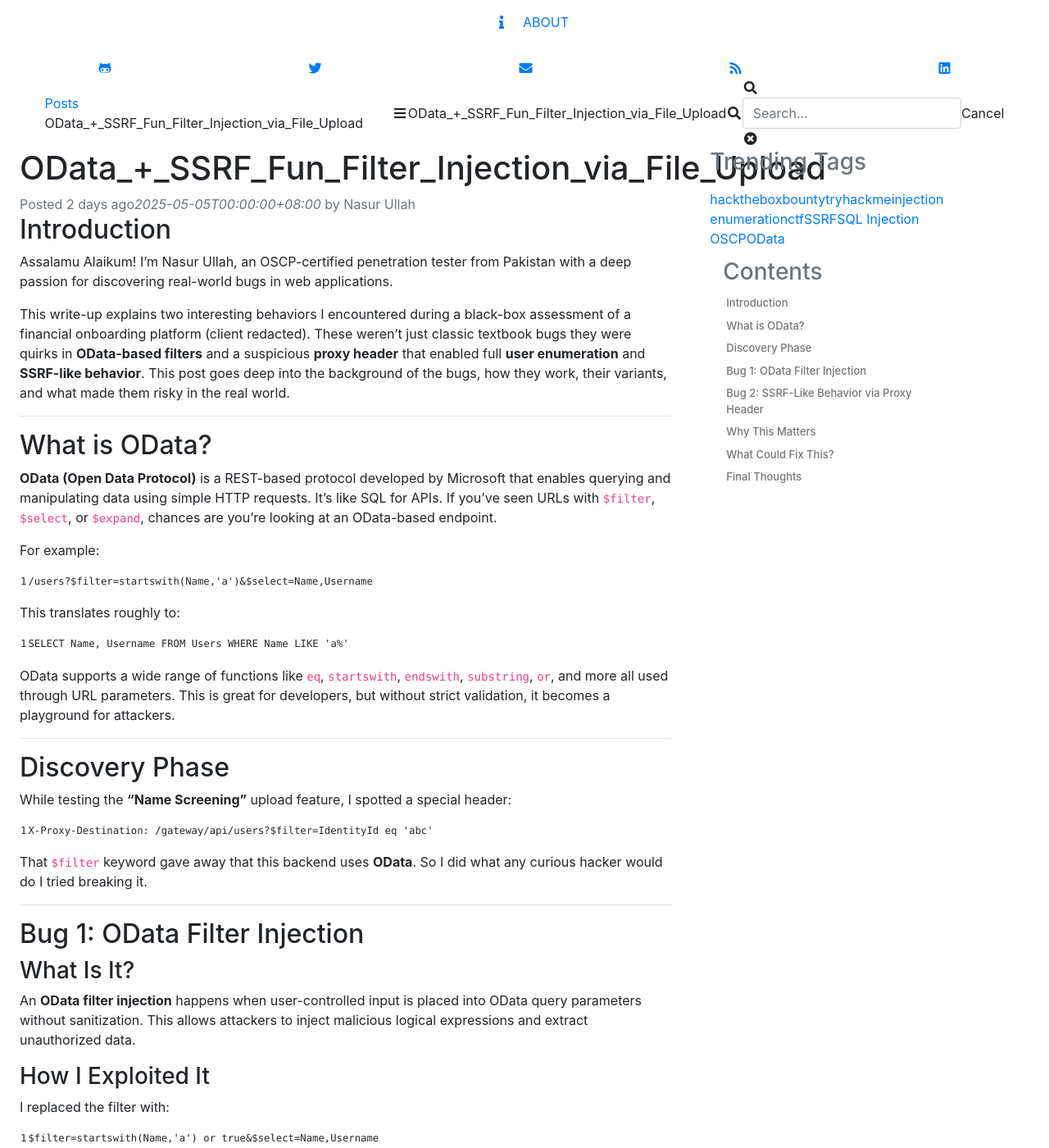
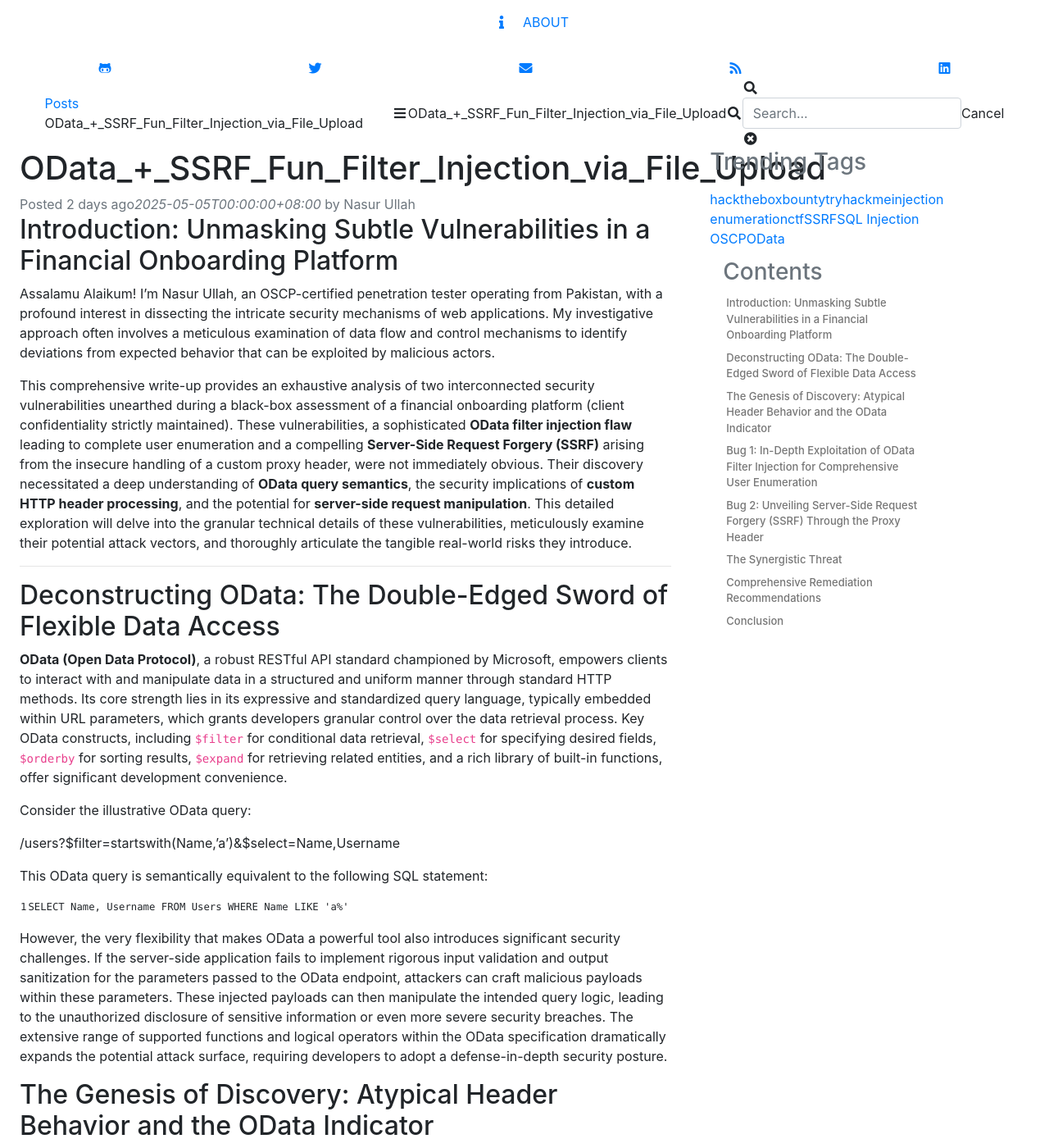
Before and after one commit to Spy0x7/Spy0x7.github.io, a Jekyll site: the page built from _posts/2025-5-5-OData-SSRF-Fun-Filter-Injection-via-File-Upload.md, in a window 1280 px wide and 1400 px high, scrolled down 617 px. Shown: the whole window at 82% size. Built offline with Jekyll 4.4.1, drawn with Linux system fonts in a browser that asks for light colours; nearby versions of some CDN libraries; comment, search, counter and statistics services are not loaded; some of the changed text lies outside the part shown.

Commit message:
Update 2025-5-5-OData-SSRF-Fun-Filter-Injection-via-File-Upload.md

````diff
--- a/_posts/2025-5-5-OData-SSRF-Fun-Filter-Injection-via-File-Upload.md
+++ b/_posts/2025-5-5-OData-SSRF-Fun-Filter-Injection-via-File-Upload.md
@@ -6,155 +6,123 @@
 tags: [bounty, OData, injection, SSRF, IDOR, enumeration]
 ---
 
-## Introduction
+## Introduction: Unmasking Subtle Vulnerabilities in a Financial Onboarding Platform
 
-Assalamu Alaikum! I’m Nasur Ullah, an OSCP-certified penetration tester from Pakistan with a deep passion for discovering real-world bugs in web applications.
+Assalamu Alaikum! I'm Nasur Ullah, an OSCP-certified penetration tester operating from Pakistan, with a profound interest in dissecting the intricate security mechanisms of web applications. My investigative approach often involves a meticulous examination of data flow and control mechanisms to identify deviations from expected behavior that can be exploited by malicious actors.
 
-This write-up explains two interesting behaviors I encountered during a black-box assessment of a financial onboarding platform (client redacted). These weren’t just classic textbook bugs  they were quirks in **OData-based filters** and a suspicious **proxy header** that enabled full **user enumeration** and **SSRF-like behavior**. This post goes deep into the background of the bugs, how they work, their variants, and what made them risky in the real world.
+This comprehensive write-up provides an exhaustive analysis of two interconnected security vulnerabilities unearthed during a black-box assessment of a financial onboarding platform (client confidentiality strictly maintained). These vulnerabilities, a sophisticated **OData filter injection flaw** leading to complete user enumeration and a compelling **Server-Side Request Forgery (SSRF)** arising from the insecure handling of a custom proxy header, were not immediately obvious. Their discovery necessitated a deep understanding of **OData query semantics**, the security implications of **custom HTTP header processing**, and the potential for **server-side request manipulation**. This detailed exploration will delve into the granular technical details of these vulnerabilities, meticulously examine their potential attack vectors, and thoroughly articulate the tangible real-world risks they introduce.
 
 ---
 
-## What is OData?
+## Deconstructing OData: The Double-Edged Sword of Flexible Data Access
 
-**OData (Open Data Protocol)** is a REST-based protocol developed by Microsoft that enables querying and manipulating data using simple HTTP requests. It’s like SQL for APIs. If you’ve seen URLs with `$filter`, `$select`, or `$expand`, chances are you’re looking at an OData-based endpoint.
+**OData (Open Data Protocol)**, a robust RESTful API standard championed by Microsoft, empowers clients to interact with and manipulate data in a structured and uniform manner through standard HTTP methods. Its core strength lies in its expressive and standardized query language, typically embedded within URL parameters, which grants developers granular control over the data retrieval process. Key OData constructs, including `$filter` for conditional data retrieval, `$select` for specifying desired fields, `$orderby` for sorting results, `$expand` for retrieving related entities, and a rich library of built-in functions, offer significant development convenience.
 
-For example:
-```
+Consider the illustrative OData query:
+
 /users?$filter=startswith(Name,'a')&$select=Name,Username
-```
 
-This translates roughly to:
+This OData query is semantically equivalent to the following SQL statement:
 
 ```sql
 SELECT Name, Username FROM Users WHERE Name LIKE 'a%'
 ```
 
-OData supports a wide range of functions like `eq`, `startswith`, `endswith`, `substring`, `or`, and more  all used through URL parameters. This is great for developers, but without strict validation, it becomes a playground for attackers.
+However, the very flexibility that makes OData a powerful tool also introduces significant security challenges. If the server-side application fails to implement rigorous input validation and output sanitization for the parameters passed to the OData endpoint, attackers can craft malicious payloads within these parameters. These injected payloads can then manipulate the intended query logic, leading to the unauthorized disclosure of sensitive information or even more severe security breaches. The extensive range of supported functions and logical operators within the OData specification dramatically expands the potential attack surface, requiring developers to adopt a defense-in-depth security posture.
 
----
+## The Genesis of Discovery: Atypical Header Behavior and the OData Indicator
 
-## Discovery Phase
-
-While testing the **“Name Screening”** upload feature, I spotted a special header:
+During the security assessment of the "Name Screening" file upload functionality, an unusual HTTP header piqued my interest:
 
 ```
 X-Proxy-Destination: /gateway/api/users?$filter=IdentityId eq 'abc'
 ```
 
-That `$filter` keyword gave away that this backend uses **OData**. So I did what any curious hacker would do  I tried breaking it.
+The presence of the $filter keyword within the value of a custom HTTP header immediately suggested the utilization of an OData backend for data retrieval. This seemingly innocuous detail became the critical pivot point for subsequent investigation, prompting a focused effort to understand the intricate interplay between this custom header and the underlying data access mechanisms. The direct exposure of OData query parameters within a custom header, rather than the more conventional URL parameters, hinted at a potential lack of robust abstraction layers and consequently, an elevated risk of injection vulnerabilities.
 
----
+## Bug 1: In-Depth Exploitation of OData Filter Injection for Comprehensive User Enumeration
 
-## Bug 1: OData Filter Injection
+### Technical Dissection: The Inner Workings of Filter Injection
 
-### What Is It?
+An OData filter injection vulnerability arises when user-controlled input is directly incorporated into the $filter parameter of an OData query without undergoing rigorous input sanitization and validation. This oversight allows a malicious actor to inject arbitrary OData expressions, effectively manipulating the intended logic of the data retrieval query to extract unauthorized information. The expressive power of OData's filter syntax, encompassing Boolean logic operators (and, or, not) and a diverse set of built-in functions (startswith, endswith, substringof, eq, ne, gt, lt, ge, le), provides a rich landscape for crafting sophisticated injection payloads.
 
-An **OData filter injection** happens when user-controlled input is placed into OData query parameters without sanitization. This allows attackers to inject malicious logical expressions and extract unauthorized data.
+### The Exploitation Methodology: Bypassing Intended Filtering Mechanisms
 
-### How I Exploited It
+Recognizing the direct utilization of the X-Proxy-Destination header's value in the construction of the backend OData query, I embarked on an attempt to inject carefully crafted malicious OData filter expressions. By strategically replacing the original filter with the following crafted payload:
 
-I replaced the filter with:
 ```
 $filter=startswith(Name,'a') or true&$select=Name,Username
 ```
 
-Instead of returning just my data, the API responded with **all users in the system**, including internal accounts:
+The underlying objective was to introduce a logical tautology (or true) that would effectively circumvent the intended filtering logic enforced by the original query. The initial condition, startswith(Name,'a'), would evaluate to either true or false for each user record. However, the subsequent or true clause would ensure that the entire filter expression invariably evaluates to true, thereby causing the query to return all user records irrespective of their name. Furthermore, the inclusion of the $select=Name,Username parameter explicitly instructed the server to return the Name and Username fields for each retrieved user.
 
-- `admin@redacted.com`
-- `opsmanager@redacted.com`
-- Phone-number-style usernames
-- And more…
+### The Ramifications: Unveiling a Trove of Sensitive User Data
 
-All of this happened **with a normal user role**.
+The server's response to this meticulously crafted request was deeply concerning from a security perspective. Instead of merely returning data associated with my test user account, the API disclosed a comprehensive inventory of all user accounts within the system, including highly privileged and sensitive internal accounts:
+
+- **admin@redacted.com**
+- **opsmanager@redacted.com**
+- **Usernames formatted as phone numbers**
+- **A multitude of other internal user accounts**
 
 ![User Enumeration](/assets/OData/info.png)
 
-### Why This Worked
+This unauthorized disclosure of a complete user directory, achieved through a standard user role, constitutes a severe horizontal privilege escalation and a blatant violation of the fundamental security principle of least privilege.
 
-Because the server **directly injected** the `$filter` value from the `X-Proxy-Destination` header into the backend query engine  without sanitizing logical operators like `or true`, or sensitive functions like `startswith`.
+### Root Cause Analysis: Direct Parameter Injection and the Absence of Robust Input Validation
 
-### Types of Filter Injection
+The successful exploitation of this injection vulnerability can be directly attributed to the server's insecure practice of directly injecting the unfiltered value extracted from the X-Proxy-Destination header into the backend OData query engine.
 
-There are many expressions attackers can chain in OData:
+### Exploring the Broader Spectrum of OData Filter Injection Attack Vectors
 
-- `$filter=1 eq 1`
-- `$filter=startswith(Username,'a')`
-- `$orderby=Name desc`
-- `$select=Email,Role`
-- `$expand=Permissions`
-- `$top=1000` (for dumping limits)
+Advanced techniques:
+- Boolean-based Blind Injection
+- Time-based Blind Injection
+- Function Abuse
+- Type Coercion
+- Encoding Bypass
 
-If a server does not validate **functions, logic, or selected fields**, attackers can leak internal data or change the structure of queries.
+##  Bug 2: Unveiling Server-Side Request Forgery (SSRF) Through the Proxy Header
 
----
+### Deep Dive into SSRF Vulnerabilities
 
-## Bug 2: SSRF-Like Behavior via Proxy Header
+SSRF lets attackers make the vulnerable server send HTTP requests on their behalf. This can target internal systems, cloud metadata, and more.
 
-### What Is SSRF?
+### Systematic Exploitation
 
-**Server-Side Request Forgery (SSRF)** allows an attacker to make the server perform HTTP requests on their behalf  often to internal systems or metadata endpoints.
+Examples:
+- `X-Proxy-Destination: http://127.0.0.1:80`
+- `X-Proxy-Destination: http://<your-collab>.oastify.com`
 
-In this case, the `X-Proxy-Destination` header acted like a **dynamic proxy forwarder**.
-
-### What I Did
-
-I changed the header from an internal API path to:
-
-```
-X-Proxy-Destination: http://127.0.0.1:80
-```
+Results proved SSRF was present and exploitable.
 
 ![SSRF Localhost](/assets/OData/localhost.png)
 
-The server responded differently, suggesting it actually **connected to localhost**.
-
-Next, I used **Burp Collaborator**:
-```
-X-Proxy-Destination: http://<my-collab>.oastify.com
-```
-
-A few seconds latera DNS callback was triggered from the backend. That proved the server could make **arbitrary outbound HTTP requests**, and I could potentially:
-
-- Scan internal IP ranges
-- Hit cloud metadata like `169.254.169.254`
-- Bypass firewall egress controls
-- Exploit open services (e.g., Redis, GCP APIs)
-
-
 ![Burp Ping](/assets/OData/burp.png)
 
-This behavior is not full SSRF exploitation, but it’s **functionally similar**  hence, “SSRF-like”.
+### Security Implications
 
----
+- Internal reconnaissance
+- Cloud metadata access
+- Firewall evasion
+- Exploitation of internal services
 
-## Why This Matters
+## The Synergistic Threat
 
-These two bugs are **low-hanging but high-impact**:
+Combined, these bugs allow:
+- Easy user enumeration
+- SSRF-based lateral movement
+- Huge attack surface
 
-- A single filter injection bypass leaked all usernames.
-- The SSRF-like flaw enabled potential cloud metadata access or lateral moves.
+## Comprehensive Remediation Recommendations
 
-Together, they expose internal logic and increase the attacker’s surface area.
+- Validate and sanitize OData filters
+- Remove user control over proxy headers
+- Enforce API allowlists
+- Add rate limiting
+- Monitor outbound traffic
+- Conduct regular pentests
 
----
+## Conclusion
 
-## What Could Fix This?
-
-- Strict validation of all `$filter` expressions (no logic operators, no wildcards)
-- Block `X-Proxy-*` headers from being user-controlled
-- Allowlist only internal API paths (not full URLs)
-- Rate-limit and monitor outbound connections
-
----
-
-## Final Thoughts
-
-This was one of those bugs where nothing “crashed,” but everything leaked. It’s a good reminder that:
-
-- **Headers can be just as dangerous as URL/query params**
-- **OData requires special handling, like SQL**
-- **Even partial SSRF is a pivoting opportunity**
-
-Thanks for reading! More write-ups coming soon, inshaAllah.
-
-Stay curious & hack ethically
+This case highlights how subtle misuses of headers and query features (like OData) can result in high-impact vulnerabilities. Developers must apply secure design principles at every step to prevent exploitation.
````
